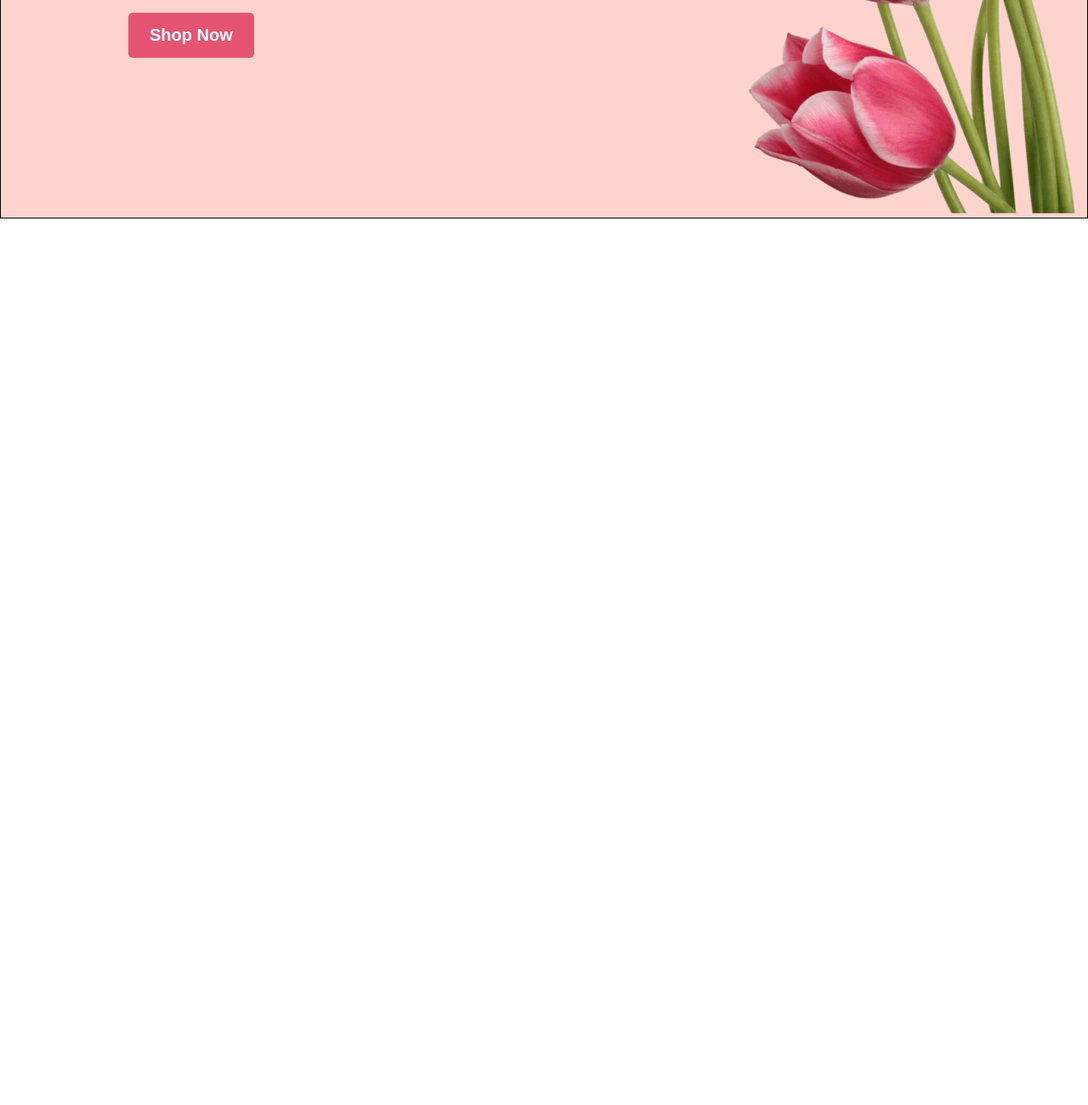
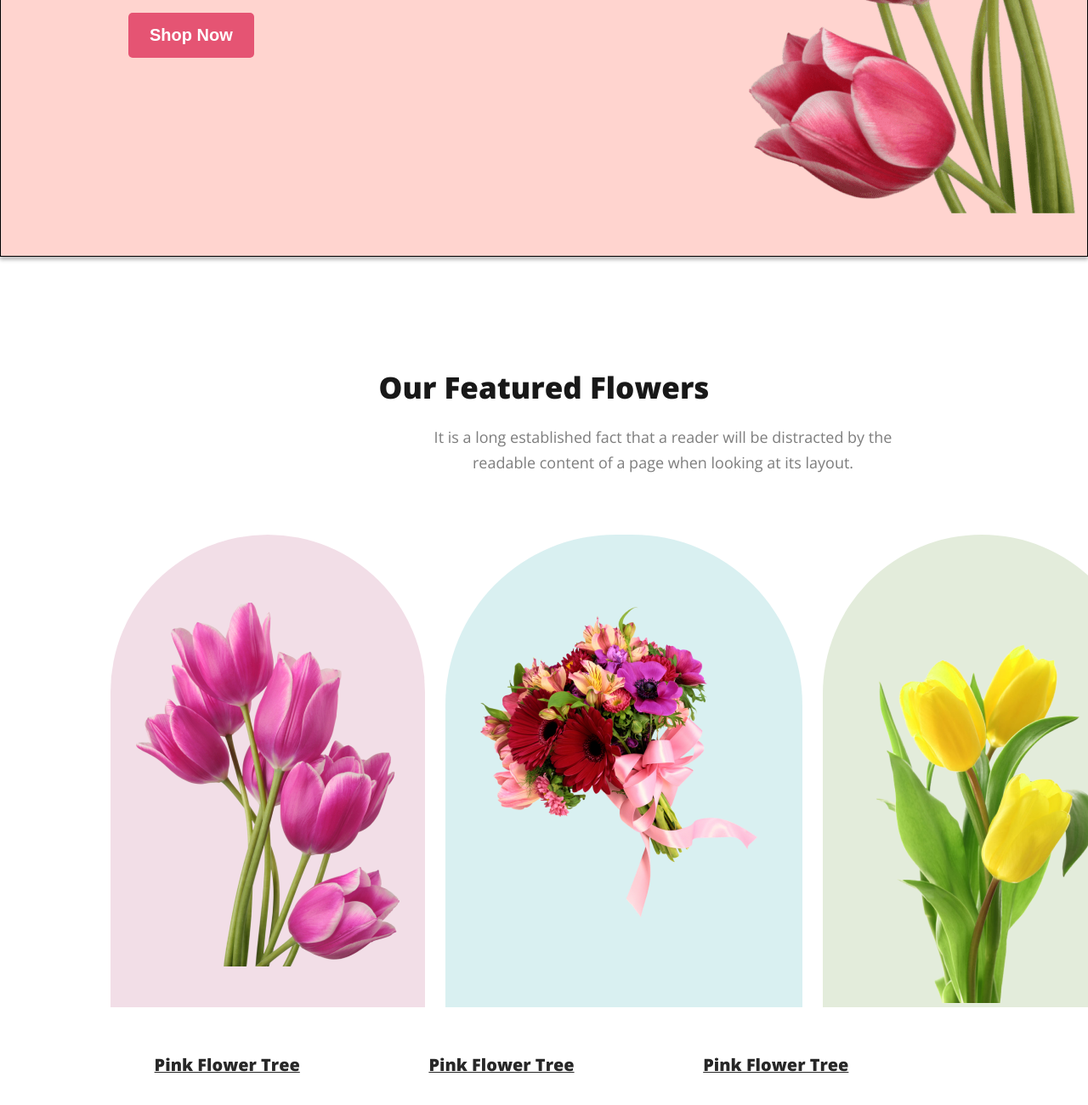
Before and after one commit to Akhtary-22/flower-shop-assignment-1, a plain HTML site: page index.html in a window 1280 px wide. Shown: the part 550-1850 px from the top of the page at 85% size. Before the commit the page ends 807 px from the top, so only its background shows below. Drawn offline with nearby package versions, Linux system fonts and the light colour scheme.

Commit message:
add feature

```diff
--- a/index.html
+++ b/index.html
@@ -20,8 +20,40 @@
     <button class="btn-shop">Shop Now</button>
    </div>
 <div class="banner-img"><img src="./images/pngwing 10.png" alt="image" srcset=""></div>
-
 </header>
     <!--header section end-->
+    <main>
+        <!--main section start-->
+<section class="featured">
+    <h3 class="featured-title">Our Featured Flowers</h3>
+    <p class="featured-content">
+        It is a long established fact that a reader will be distracted by the readable content of a page when looking at its layout.
+    </p>
+    <div class="featured-container">
+        <div class="flower-1">
+            <img src="./images/pngwing 6.png" alt="image" srcset="">
+        </div>
+        <div class="flower-2">
+            <img src="./images/pngwing 5.png" alt="image" srcset="">
+
+        </div>
+        <div class="flower-3">
+            <img src="./images/pngwing 7.png" alt="image" srcset="">
+        </div>
+    </div>
+    <section class="flower-tree">
+        <ul>
+            <li class="flower-title"><h5>Pink Flower Tree</h5>
+                </li>
+                <li class="flower-title"><h5>Pink Flower Tree</h5>
+                    </li>
+                <li class="flower-title"><h5>Pink Flower Tree</h5></li>
+        </ul>
+        </section>
+</section>
+
+
+        <!--main section end-->
+    </main>
 </body>
 </html>
--- a/style.css
+++ b/style.css
@@ -12,6 +12,7 @@ header{
     box-shadow: 0px 4px 4px 0px rgba(0, 0, 0, 0.25);
     display: flex;
     min-height: 80vh;
+    height: 850px;
 }
 .banner {
     width: 500px;
@@ -47,3 +48,76 @@ header{
     font-size: 20px;
     font-weight: 700;
 }
+.featured{
+    padding: 130px;
+
+}
+.featured-title{
+    color:#181818;
+    text-align: center;
+    font-size: 35px;
+    font-weight: 700;
+}
+.featured-content{
+    color: rgba(39, 39, 39, 0.60);
+    text-align: center;
+    font-size: 18px;
+    font-weight: 400;
+    line-height: 30px;
+    display: flex;
+    padding-top: 20px;
+    padding-bottom: 20px;
+    width: 600px;
+    margin-left: 350px;
+    margin-bottom: 50px;
+}
+.featured-container{
+    display: flex;
+    position: relative;
+}
+.flower-1{
+    padding-top: 80px;
+    padding-left: 30px;
+    padding-right: 30px;
+    gap: 25px;
+    margin-right: 24px;
+    border-radius: 200px 200px 0px 0px;
+    background: rgba(167, 33, 98, 0.15);
+
+}
+.flower-2{
+    padding-top: 80px;
+    padding-left: 25px;
+    padding-right: 25px;
+    gap: 25px;
+    margin-right: 24px;
+    border-radius: 200px 200px 0px 0px;
+    background: rgba(5, 151, 160, 0.15);
+    ma;
+}
+.flower-3{
+    padding-top: 80px;
+    padding-left: 30px;
+    padding-right: 30px;
+    gap: 25px;
+    background: #FFF;
+    margin-right: 24px;
+    border-radius: 200px 200px 0px 0px;
+    background: rgba(71, 125, 17, 0.15);
+}
+.flower-tree >ul{
+    display: flex;
+    justify-content: space-evenly;
+}
+.flower-title{
+    list-style: none;
+    margin-top: 50px;
+    color: #272727;
+    text-align:center;
+    font-size: 24px;
+    font-weight: 700;
+    line-height: 35px;
+    text-decoration-line: underline;
+    margin-right: 100px;
+
+}
```
